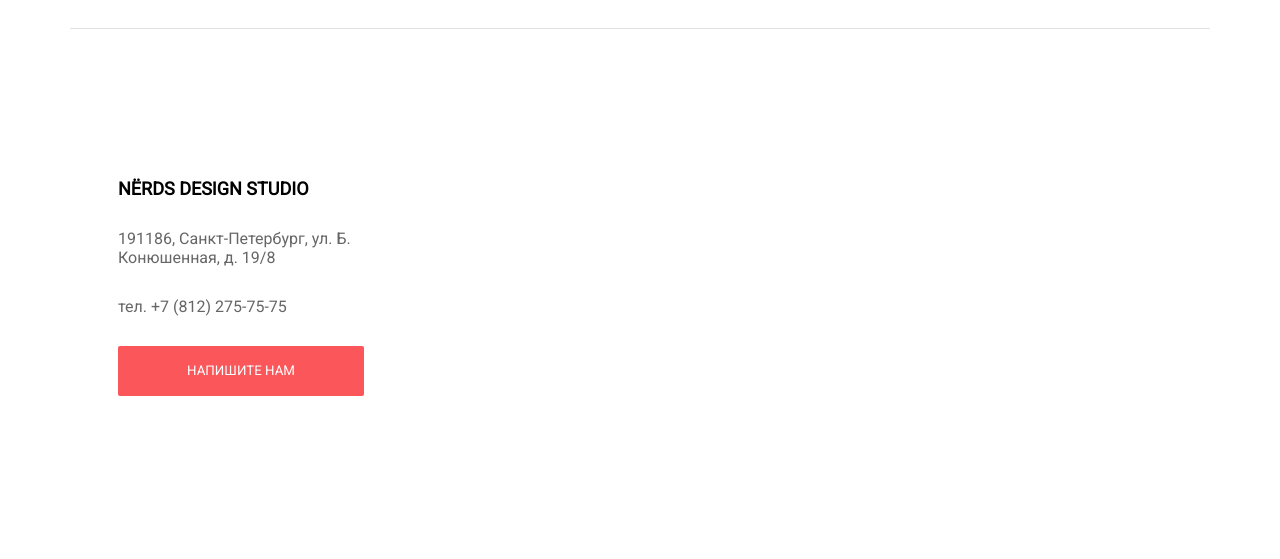
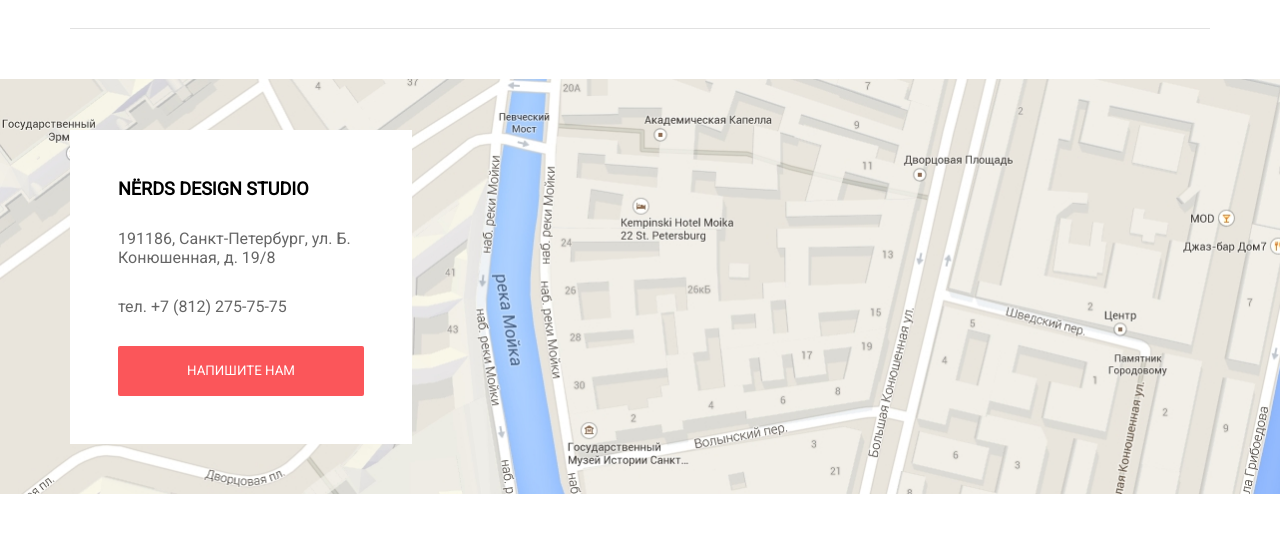
Before and after one commit to Deekline/nerds, a plain HTML site: page index.html in a window 1280 px wide. Shown: the part 1787-2346 px from the top of the page. Drawn offline with Linux system fonts and the light colour scheme.

Commit message:
Upd styles

```diff
--- a/css/style.css
+++ b/css/style.css
@@ -204,7 +204,7 @@ ul {
 
 /* location */
 .ba-location {
-  background-image: url('..img/map.jpg');
+  background-image: url('../img/map.jpg');
   background-repeat: no-repeat;
   background-size: cover;
   width: 100%;
```
